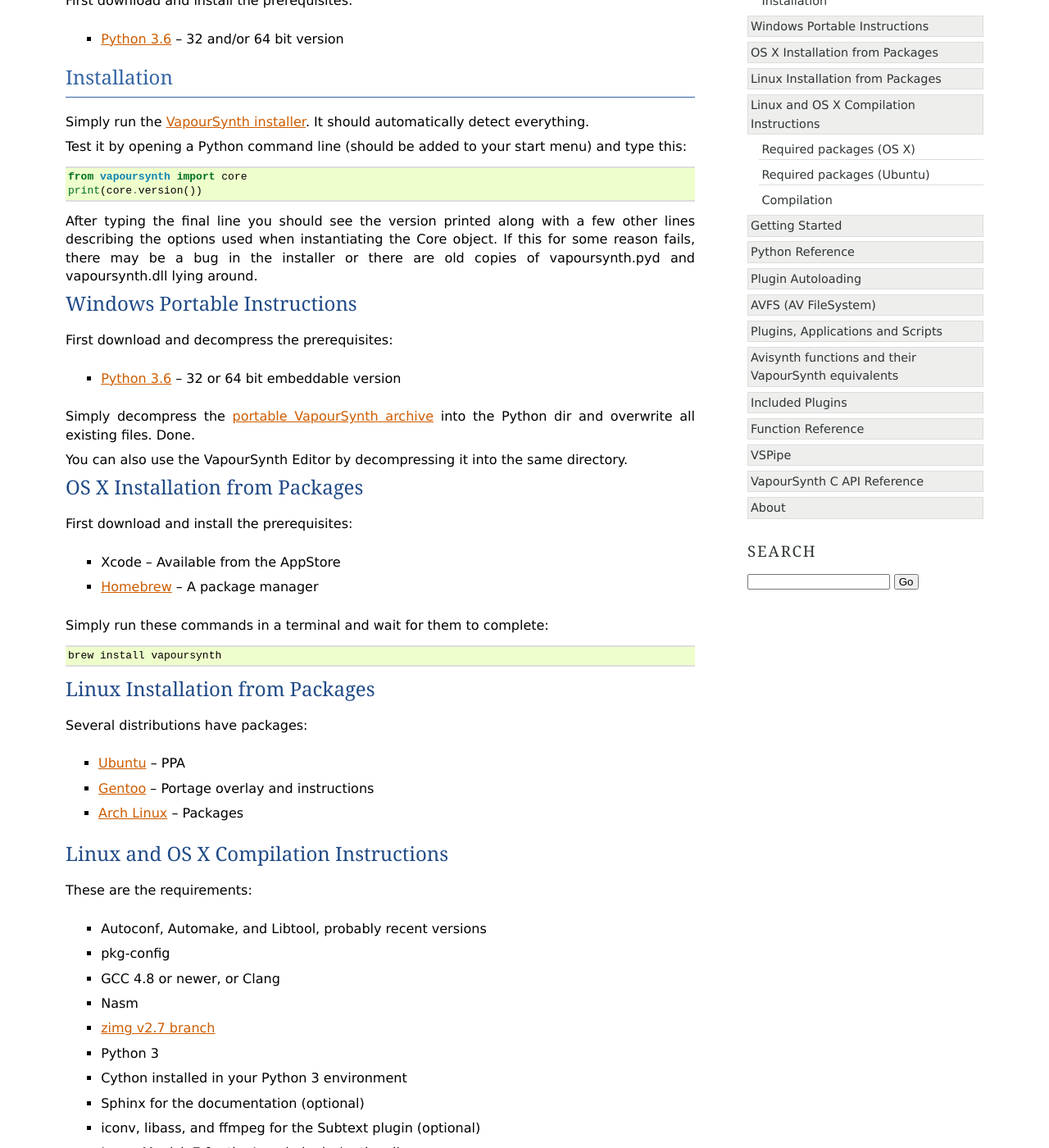
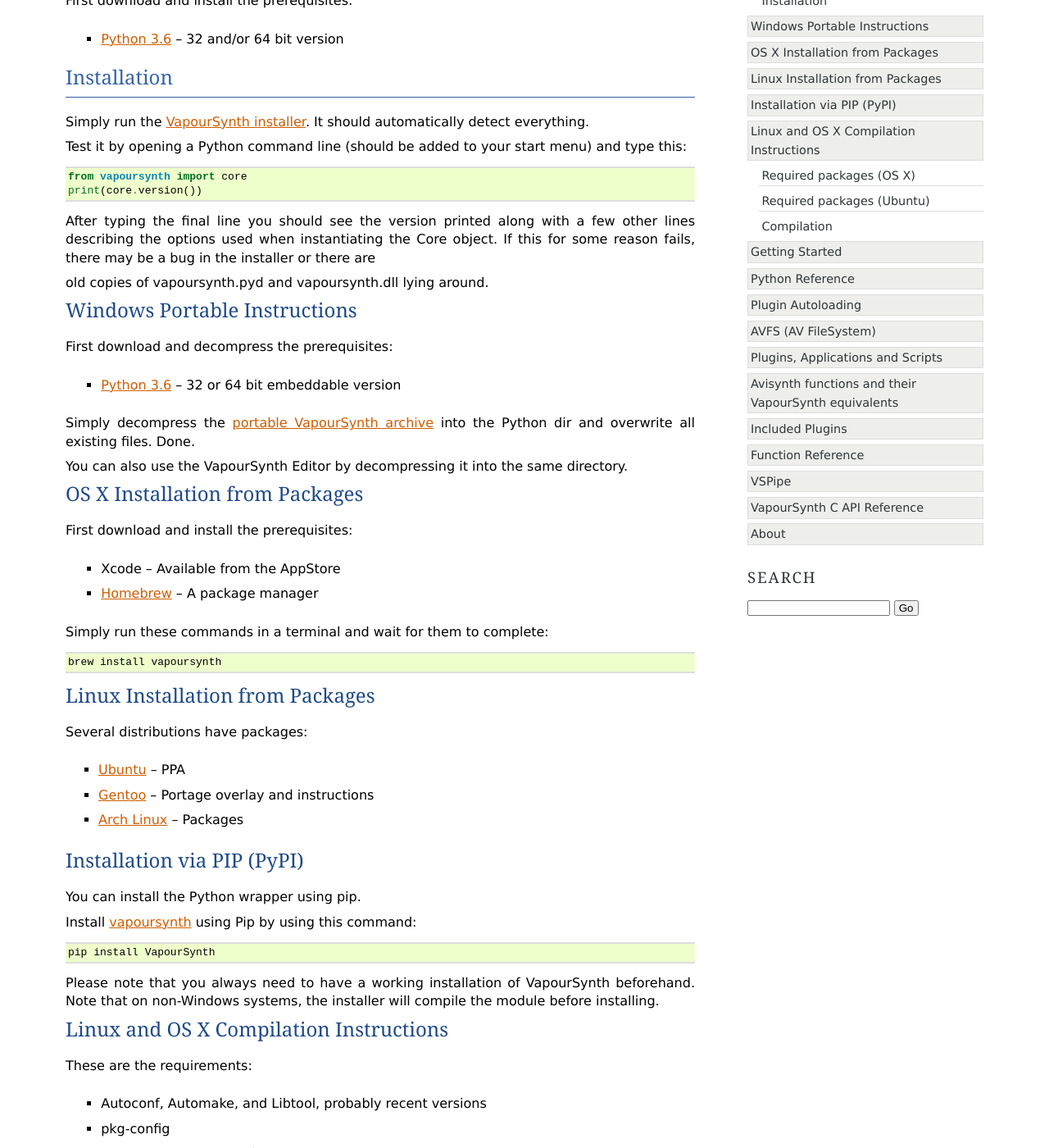
Before and after one commit to vapoursynth/vapoursynth, a Sphinx documentation site: the page built from doc/installation.rst, in a window 1280 px wide and 1400 px high, scrolled down 231 px. Shown: the whole window at 82% size. Built offline with Sphinx 7.4.7, drawn with Linux system fonts in a browser that asks for light colours; formulas are drawn with MathJax 3.

Commit message:
Add the PyPI VapourSynth Package to the docs

```diff
--- a/doc/installation.rst
+++ b/doc/installation.rst
@@ -22,6 +22,8 @@
 After typing the final line you should see the version printed along with a
 few other lines describing the options used when instantiating the Core object.
 If this for some reason fails, there may be a bug in the installer or there are
+
+
 old copies of vapoursynth.pyd and vapoursynth.dll lying around.
 
 Windows Portable Instructions
@@ -54,6 +56,17 @@
    * `Ubuntu <https://launchpad.net/~djcj/+archive/ubuntu/vapoursynth>`_  -- PPA
    * `Gentoo <https://github.com/4re/vapoursynth-portage>`_  -- Portage overlay and instructions
    * `Arch Linux <https://www.archlinux.org/packages/?q=vapoursynth>`_  -- Packages
+
+Installation via PIP (PyPI)
+===========================
+
+You can install the Python wrapper using pip.
+
+Install `vapoursynth <https://pypi.org/project/VapourSynth/>`_ using Pip by using this command::
+
+    pip install VapourSynth
+
+Please note that you always need to have a working installation of VapourSynth beforehand. Note that on non-Windows systems, the installer will compile the module before installing.
 
 Linux and OS X Compilation Instructions
 =======================================
```
